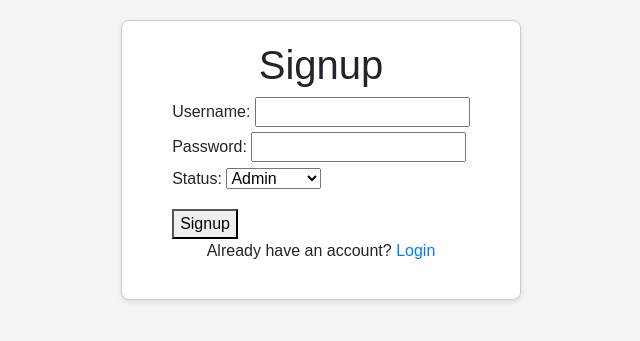
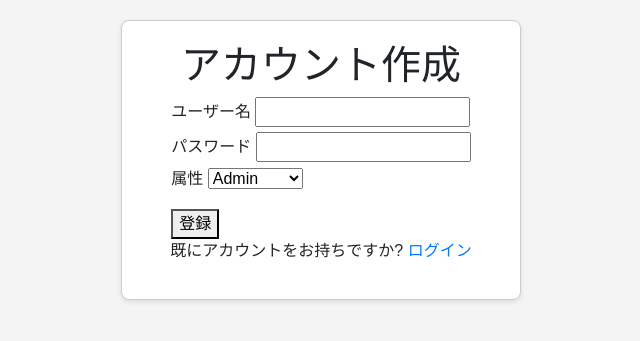
Before and after one commit to hjtm130/gcon_gender, a Flask app: page /signup in a window 1280 px wide. Shown: the part 140-481 px from the top of the page, without its empty margins (319-959 px from the left). Run offline with Flask 3, Linux system fonts and the light colour scheme; some web fonts are replaced.

Commit message:
表示メッセージを日本語に変更(きもかったら英語に戻して)

```diff
--- a/templates/Signup.html
+++ b/templates/Signup.html
@@ -10,25 +10,25 @@
     <div class="login-container">
         <div class="login-form">
             <script src="{{ url_for('static', filename='js/before_routes.js') }}"></script>
-            <h1>Signup</h1>
+            <h1>アカウント作成</h1>
             <form method="POST">
-                <label for="username">Username:</label>
+                <label for="username">ユーザー名</label>
                 <input type="text" id="username" name="username" required>
                 <br>
 
-                <label for="password">Password:</label>
+                <label for="password">パスワード</label>
                 <input type="password" id="password" name="password" required>
                 <br>
 
-                <label for="status">Status:</label>
+                <label for="status">属性</label>
                 <select name="status">
                     <option value="admin" id="admin" name="admin">Admin</option>
                     <option value="user" id="user" name="user">User</option>
                     <option value="counselor" id="counselor" name="counselor">Counselor</option>
                 </select><br>
-                <button type="submit">Signup</button>
+                <button type="submit">登録</button>
             </form>
-            <p>Already have an account? <a href="{{ url_for('main.login') }}">Login</a></p>
+            <p>既にアカウントをお持ちですか? <a href="{{ url_for('main.login') }}">ログイン</a></p>
         </div>
 
     </div>
```
Also changed, not shown: templates/Login.html (+6 -6 lines).
